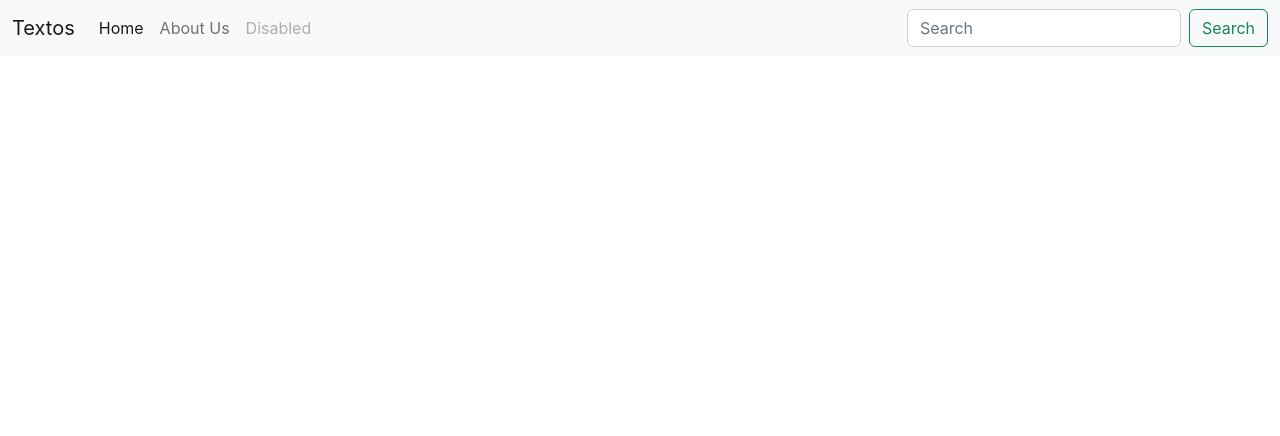
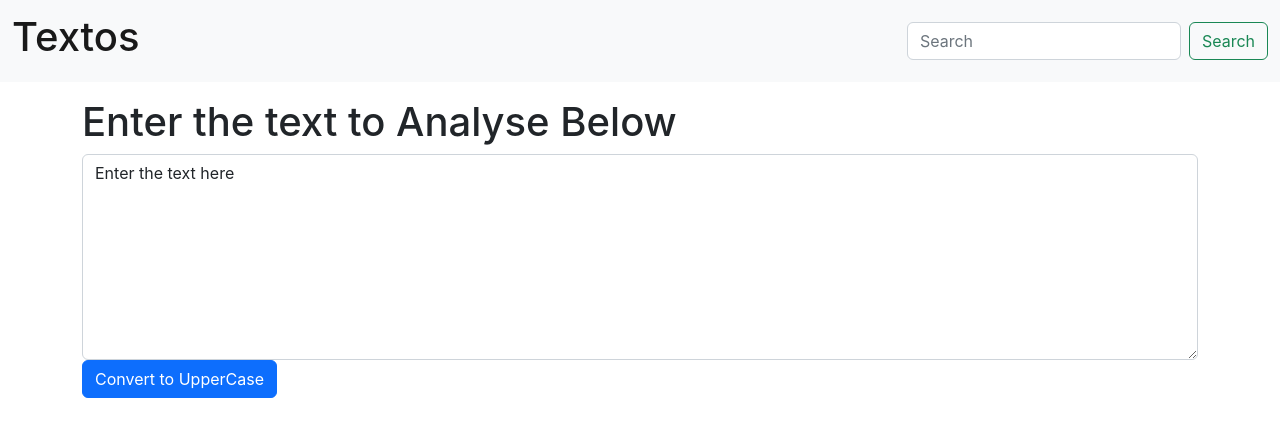
Before and after one commit to Suyash2711/Textos, a React (Create React App) app: page / in a window 1280 px wide. Shown: the top 436 px of the page. Built offline with nearby package versions, Linux system fonts and the light colour scheme.

Commit message:
textos completed

```diff
--- a/src/App.js
+++ b/src/App.js
@@ -1,11 +1,15 @@
 // import logo from './logo.svg';
+
 import './App.css';
 import Navbar from './components/Navbar';
+import TextForm from './components/textForm';
 
 function App() {
   return (
+    <>
     <Navbar title="Textos" aboutText="About Us"/>
-    // <Navbar />
+    <div className="container my-3"><TextForm heading="Enter the text to Analyse Below"/></div>
+    </>
   );
 }
 
--- a/src/components/Navbar.js
+++ b/src/components/Navbar.js
@@ -8,13 +8,13 @@
     <>
     <nav className="navbar navbar-expand-lg bg-light">
  <div className="container-fluid">
-   <a className="navbar-brand" href="/">{props.title}</a>
+   <a className="navbar-brand" href="/"><h1>{props.title}</h1></a>
    <button className="navbar-toggler" type="button" data-bs-toggle="collapse" data-bs-target="#navbarSupportedContent" aria-controls="navbarSupportedContent" aria-expanded="false" aria-label="Toggle navigation">
      <span className="navbar-toggler-icon"></span>
    </button>
    <div className="collapse navbar-collapse" id="navbarSupportedContent">
      <ul className="navbar-nav me-auto mb-2 mb-lg-0">
-       <li className="nav-item">
+       {/* <li className="nav-item">
          <a className="nav-link active" aria-current="page" href="/">Home</a>
        </li>
        <li className="nav-item">
@@ -22,7 +22,7 @@
        </li>
        <li className="nav-item">
          <a className="nav-link disabled">Disabled</a>
-       </li>
+       </li> */}
      </ul>
      <form className="d-flex" role="search">
        <input className="form-control me-2" type="search" placeholder="Search" aria-label="Search" />
--- /dev/null
+++ b/src/components/textForm.js
@@ -0,0 +1,26 @@
+import React, {useState} from 'react'
+
+
+export default function TextForm(props) {
+    const[text, setText] = useState('Enter the text here');
+
+    const handleUpClick = ()=>{
+        // console.log("Upper Case was Clicked");
+        let newText = text.toUpperCase();
+        setText(newText);
+    }
+    const handleOnChange = (event)=>{
+        // console.log("On Change");
+        setText(event.target.value);
+    }
+    // text = "New Text"; //Wrong way to change the state
+    // setText("New Text"); //Correct way to change the state
+    return (
+    <div className="mb-3">
+        {/* <label for="mybox" className="form-label">{props.heading}</label> */}
+        <h1>{props.heading}</h1>
+        <textarea className="form-control" value = {text} onChange={handleOnChange} id="mybox" rows="8"></textarea>
+        <button className="btn btn-primary" onClick={handleUpClick}>Convert to UpperCase</button>
+    </div>
+  )
+}
```
